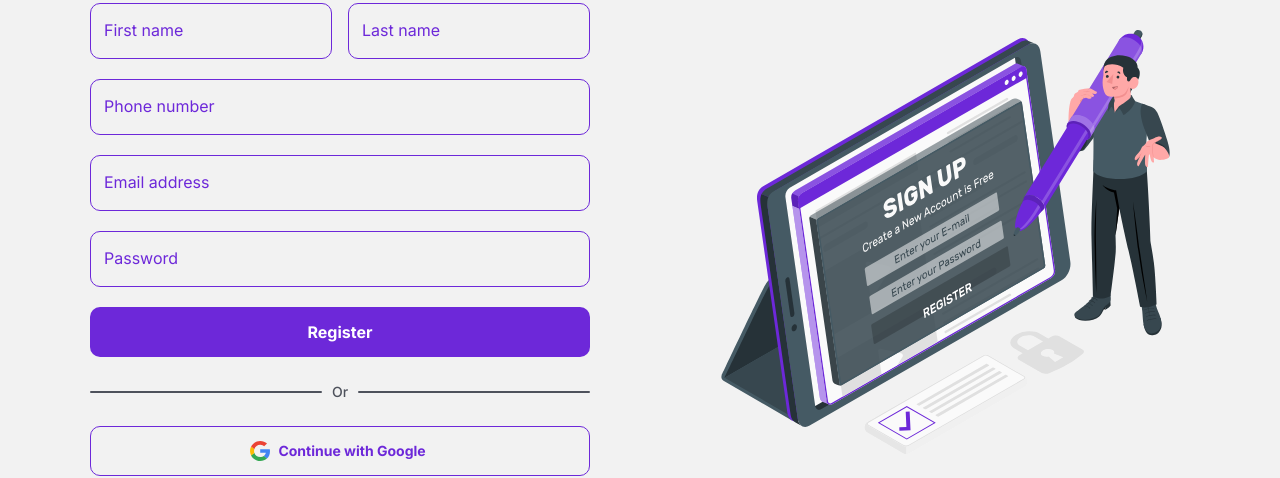
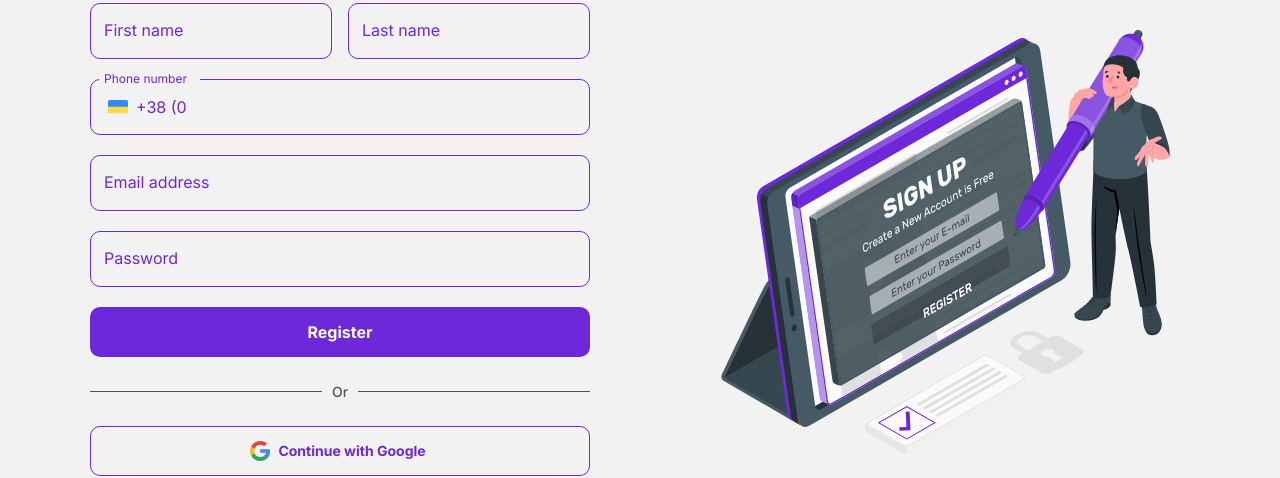
Before and after one commit to stanislavtrubitsyn/Nextronic, a Next.js app in the folder frontend/: page /en/register in a window 1280 px wide. Shown: the part 247-725 px from the top of the page. Built offline with nearby package versions, Linux system fonts and the light colour scheme; no server answers; what @mui/material-nextjs would draw is missing.

Commit message:
fix(auth): support registration profile fields

```diff
--- a/frontend/src/app/[locale]/register/page.tsx
+++ b/frontend/src/app/[locale]/register/page.tsx
@@ -1,11 +1,53 @@
 'use client'
+
 import React, { useState } from 'react'
-import { Box, Button, TextField, Typography, Divider } from '@mui/material'
+import {
+	Box,
+	Button,
+	TextField,
+	Typography,
+	Divider,
+	InputAdornment,
+} from '@mui/material'
 import { useTranslations } from 'next-intl'
 import { Link, useRouter } from '@/i18n/routing'
 import { useAuthStore } from '@/entities/user/model/store'
 import Image from 'next/image'
 import { GoogleIcon } from '@/shared/components/ui/icons/GoogleIcon'
+import { UA } from 'country-flag-icons/react/3x2'
+
+const formatPhoneInput = (input: string) => {
+	const digits = input.replace(/\D/g, '')
+
+	let coreDigits = digits
+	if (digits.startsWith('380')) {
+		coreDigits = digits.slice(3)
+	} else if (digits.startsWith('38')) {
+		coreDigits = digits.slice(2)
+	}
+
+	if (coreDigits.startsWith('0')) {
+		coreDigits = coreDigits.slice(1)
+	}
+
+	coreDigits = coreDigits.substring(0, 9)
+
+	let formatted = '+38 (0'
+	if (coreDigits.length > 0) formatted += coreDigits.substring(0, 2)
+	if (coreDigits.length >= 3) formatted += `) ${coreDigits.substring(2, 5)}`
+	if (coreDigits.length >= 6) formatted += `-${coreDigits.substring(5, 7)}`
+	if (coreDigits.length >= 8) formatted += `-${coreDigits.substring(7, 9)}`
+
+	return formatted
+}
+
+const getErrorMessage = (value: unknown, fallback: string) => {
+	if (!value) return fallback
+	if (Array.isArray(value)) return value.join(' ')
+	if (typeof value === 'string') return value
+
+	return fallback
+}
 
 export default function RegisterPage() {
 	const t = useTranslations('RegisterPage')
@@ -14,7 +56,7 @@ export default function RegisterPage() {
 
 	const [firstName, setFirstName] = useState('')
 	const [lastName, setLastName] = useState('')
-	const [phone, setPhone] = useState('')
+	const [phone, setPhone] = useState('+38 (0')
 	const [email, setEmail] = useState('')
 	const [password, setPassword] = useState('')
 
@@ -29,10 +71,10 @@ export default function RegisterPage() {
 		try {
 			const apiUrl = process.env.NEXT_PUBLIC_API_URL
 			const payload = {
-				firstName,
-				lastName,
+				firstName: firstName.trim(),
+				lastName: lastName.trim(),
 				phone,
-				email,
+				email: email.trim().toLowerCase(),
 				password,
 			}
 
@@ -44,17 +86,16 @@ export default function RegisterPage() {
 
 			if (res.ok) {
 				const data = await res.json()
-				// Якщо бекенд при реєстрації одразу повертає токен і юзера:
+
 				if (data.access_token && data.user) {
 					setAuth(data.user, data.access_token)
 					router.push('/profile')
 				} else {
-					// Якщо потрібно окремо логінитися після реєстрації
 					router.push('/login')
 				}
 			} else {
 				const errData = await res.json()
-				setError(errData.message || 'Помилка реєстрації')
+				setError(getErrorMessage(errData.message, 'Помилка реєстрації'))
 			}
 		} catch (err) {
 			console.error('Register error:', err)
@@ -90,6 +131,14 @@ export default function RegisterPage() {
 		},
 		'& .MuiInputBase-input': {
 			color: '#6D28D9',
+		},
+	}
+
+	const phoneInputStyles = {
+		...inputStyles,
+		'& .MuiInputBase-input': {
+			color: '#6D28D9',
+			paddingLeft: '4px',
 		},
 	}
 
@@ -162,10 +211,25 @@ export default function RegisterPage() {
 						label={t('phone')}
 						type='tel'
 						value={phone}
-						onChange={e => setPhone(e.target.value)}
+						onChange={e => setPhone(formatPhoneInput(e.target.value))}
 						required
 						autoComplete='tel'
-						sx={inputStyles}
+						sx={phoneInputStyles}
+						slotProps={{
+							input: {
+								startAdornment: (
+									<InputAdornment position='start' sx={{ ml: 0.5, mr: '4px' }}>
+										<UA
+											style={{
+												width: '20px',
+												borderRadius: '2px',
+												display: 'block',
+											}}
+										/>
+									</InputAdornment>
+								),
+							},
+						}}
 					/>
 
 					<TextField
@@ -223,7 +287,7 @@ export default function RegisterPage() {
 						fontWeight: 500,
 						'&::before, &::after': {
 							borderTop: 'none',
-							height: '2px',
+							height: '1px',
 							backgroundColor: '#4E525C',
 							borderRadius: '99px',
 						},
```
Also changed, not shown: 2 other files (tests, documents, lock files or other folders).
